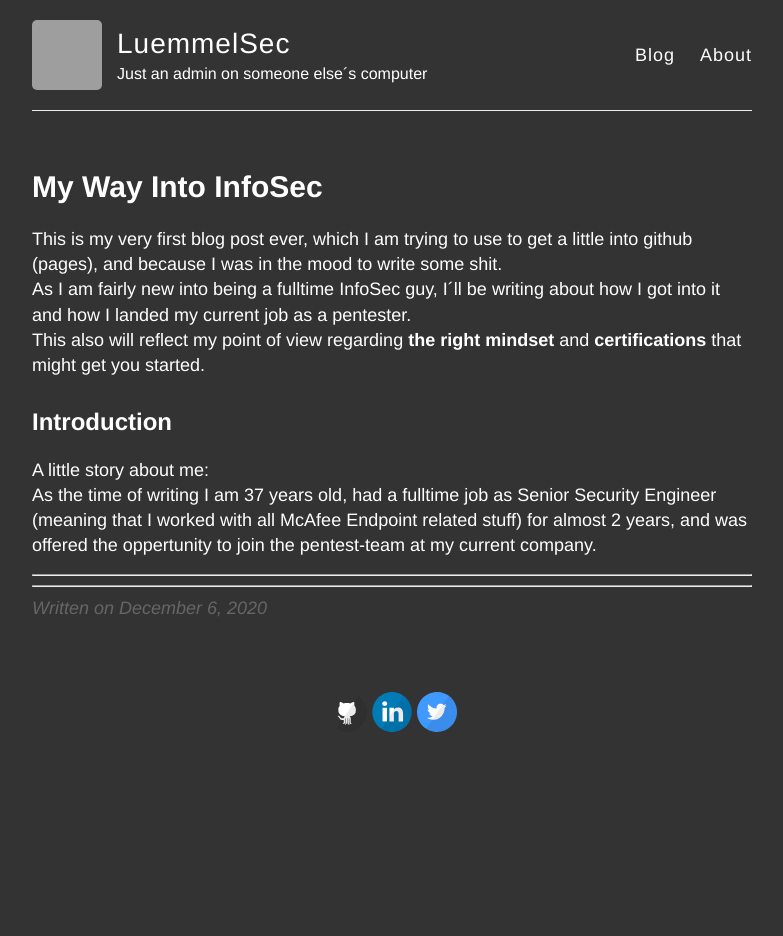
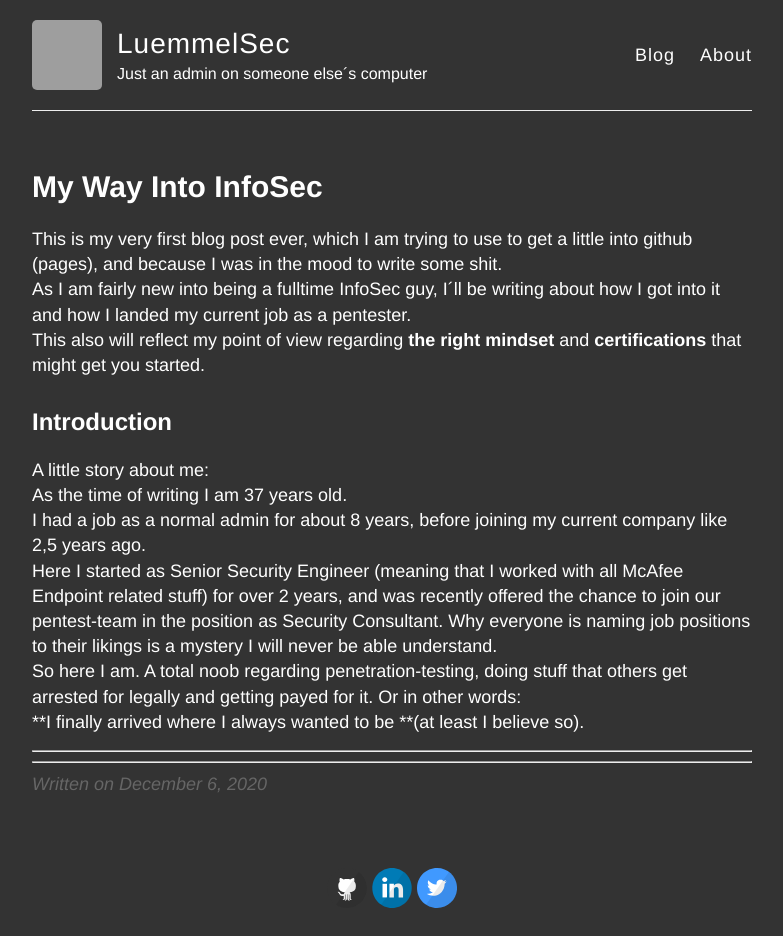
Before and after one commit to LuemmelSec/LuemmelSec.github.io, a Jekyll site: the page built from _posts/2020-12-06-Test.md, in a window 1280 px wide. Shown: the whole page, without its empty margins (248-1031 px from the left). Built offline with Jekyll 4.4.1, drawn with Linux system fonts in a browser that asks for light colours; before the commit the page ends 900 px from its top, so only the background shows below that; grey boxes are pictures that could not be loaded.

Commit message:
Update 2020-12-06-Test.md

```diff
--- a/_posts/2020-12-06-Test.md
+++ b/_posts/2020-12-06-Test.md
@@ -9,8 +9,13 @@ This also will reflect my point of view regarding **the right mindset** and **ce
 
 ## Introduction
 A little story about me:
-As the time of writing I am 37 years old, had a fulltime job as Senior Security Engineer (meaning that I worked with all McAfee Endpoint related stuff) for almost 2 years, and was offered the
-oppertunity to join the pentest-team at my current company.
+As the time of writing I am 37 years old.
+I had a job as a normal admin for about 8 years, before joining my current company like 2,5 years ago.
+Here I started as Senior Security Engineer (meaning that I worked with all McAfee Endpoint related stuff) for over 2 years, and was recently offered the
+chance to join our pentest-team in the position as Security Consultant. Why everyone is naming job positions to their likings is a mystery I will never be able understand.
+So here I am. A total noob regarding penetration-testing, doing stuff that others get arrested for legally and getting payed for it. Or in other words:
+**I finally arrived where I always wanted to be **(at least I believe so).
+
 
 
 ----
```
